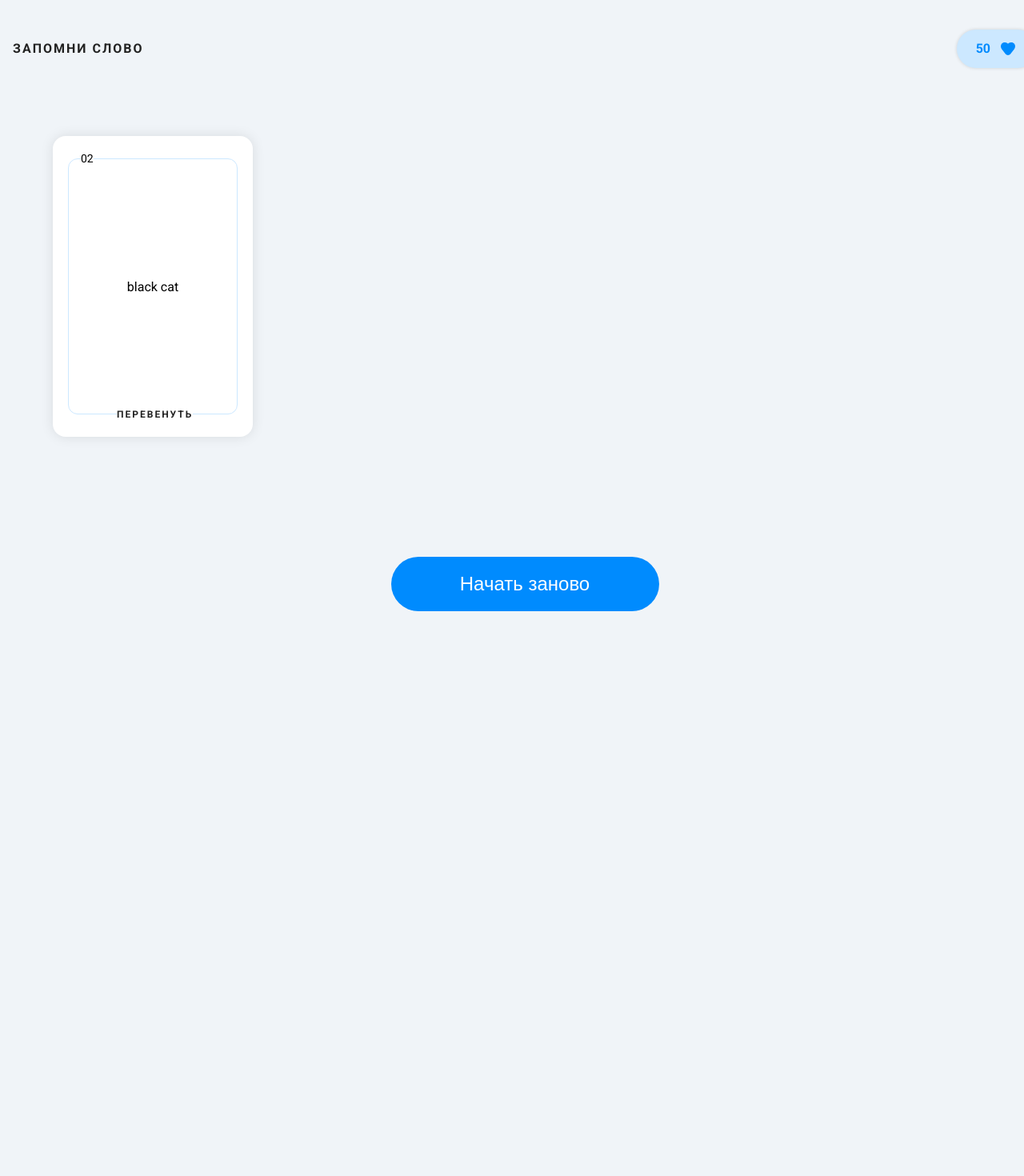
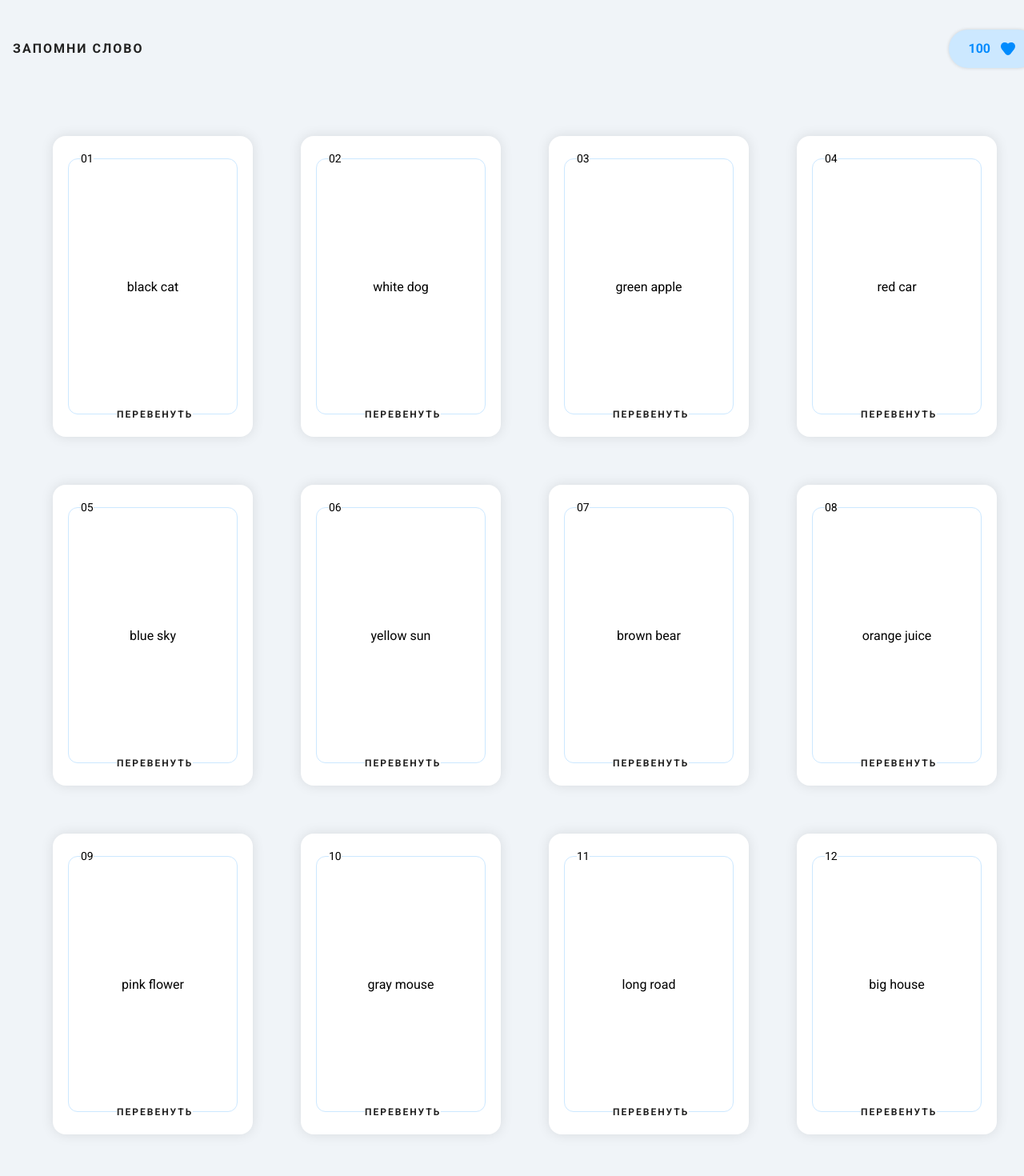
Before and after one commit to Duman105934/purple-school-vuejs-pinia-hw, a Vue app: page / in a window 1280 px wide. Shown: the top 1470 px of the page at 80% size. Before the commit the page ends 830 px from the top, so only its background shows below. Built offline with nearby package versions, Linux system fonts and the light colour scheme.

Commit message:
feat[12]: Homework - Templates and Models

```diff
--- a/src/App.vue
+++ b/src/App.vue
@@ -8,35 +8,128 @@ import { ref } from 'vue';
 const gameState = ref(true);
 const gameBtnText = !gameState.value ? 'Начать игру' : 'Начать заново';
 
-const gameScore = ref(50)
-const data = ref({
-  word: 'black cat',
-  translation: 'черный кот',
-  status: 'pending', // "success" | "pending" | "fail"
-  state: 'closed', // "closed" | "opened"
-  correctAnswer: 'success',
-  cardNumber: '02',
-});
+const gameScore = ref(100);
 
-function onEnter() {
-  if (data.value.state === 'closed') {
-    data.value.state = 'opened';
+const data = ref(
+    [
+      {
+        word: 'black cat',
+        translation: 'черный кот',
+        status: 'pending',
+        state: 'closed',
+        correctAnswer: 'success',
+        cardNumber: '01'
+      },
+      {
+        word: 'white dog',
+        translation: 'белая собака',
+        status: 'pending',
+        state: 'closed',
+        correctAnswer: 'fail',
+        cardNumber: '02'
+      },
+      {
+        word: 'green apple',
+        translation: 'зелёное яблоко',
+        status: 'pending',
+        state: 'closed',
+        correctAnswer: 'success',
+        cardNumber: '03'
+      },
+      {
+        word: 'red car',
+        translation: 'красная машина',
+        status: 'pending',
+        state: 'closed',
+        correctAnswer: 'fail',
+        cardNumber: '04'
+      },
+      {
+        word: 'blue sky',
+        translation: 'голубое небо',
+        status: 'pending',
+        state: 'closed',
+        correctAnswer: 'success',
+        cardNumber: '05'
+      },
+      {
+        word: 'yellow sun',
+        translation: 'жёлтое солнце',
+        status: 'pending',
+        state: 'closed',
+        correctAnswer: 'fail',
+        cardNumber: '06'
+      },
+      {
+        word: 'brown bear',
+        translation: 'бурый медведь',
+        status: 'pending',
+        state: 'closed',
+        correctAnswer: 'success',
+        cardNumber: '07'
+      },
+      {
+        word: 'orange juice',
+        translation: 'апельсиновый сок',
+        status: 'pending',
+        state: 'closed',
+        correctAnswer: 'fail',
+        cardNumber: '08'
+      },
+      {
+        word: 'pink flower',
+        translation: 'розовый цветок',
+        status: 'pending',
+        state: 'closed',
+        correctAnswer: 'success',
+        cardNumber: '09'
+      },
+      {
+        word: 'gray mouse',
+        translation: 'серая мышь',
+        status: 'pending',
+        state: 'closed',
+        correctAnswer: 'fail',
+        cardNumber: '10'
+      },
+      {
+        word: 'long road',
+        translation: 'длинная дорога',
+        status: 'pending',
+        state: 'closed',
+        correctAnswer: 'success',
+        cardNumber: '11'
+      },
+      {
+        word: 'big house',
+        translation: 'большой дом',
+        status: 'pending',
+        state: 'closed',
+        correctAnswer: 'fail',
+        cardNumber: '12'
+      },
+    ]
+);
+
+function onEnter(item) {
+  if (item.state === 'closed') {
+    item.state = 'opened';
   }
 }
 
-function onLeave() {
-  if (data.value.state === 'opened') {
-    data.value.state = 'closed';
+function onLeave(item) {
+  if (item.state === 'opened') {
+    item.state = 'closed';
   }
 }
 
-function checkingUserAnswer(userAnswer) {
-  if (userAnswer === data.value.correctAnswer) {
-    data.value.status = 'success';
-  } else if (userAnswer !== data.value.correctAnswer) {
-    data.value.status = 'fail';
+function checkingUserAnswer(item, userAnswer) {
+  if (userAnswer === item.correctAnswer) {
+    item.status = 'success';
+  } else if (userAnswer !== item.correctAnswer) {
+    item.status = 'fail';
   }
-  data.value.state = 'closed';
+  item.state = 'closed';
 }
 
 </script >
@@ -56,10 +149,11 @@ function checkingUserAnswer(userAnswer) {
       </div >
       <div v-else class="cards" >
         <Card
-            v-bind="data"
-            @user-select-answer="checkingUserAnswer"
-            @mouseenter="onEnter"
-            @mouseleave="onLeave"
+            v-for="item in data" :key="item.cardNumber"
+            v-bind="item"
+            @user-select-answer="checkingUserAnswer(item, $event)"
+            @mouseenter="onEnter(item)"
+            @mouseleave="onLeave(item)"
         />
       </div >
     </div >
```
